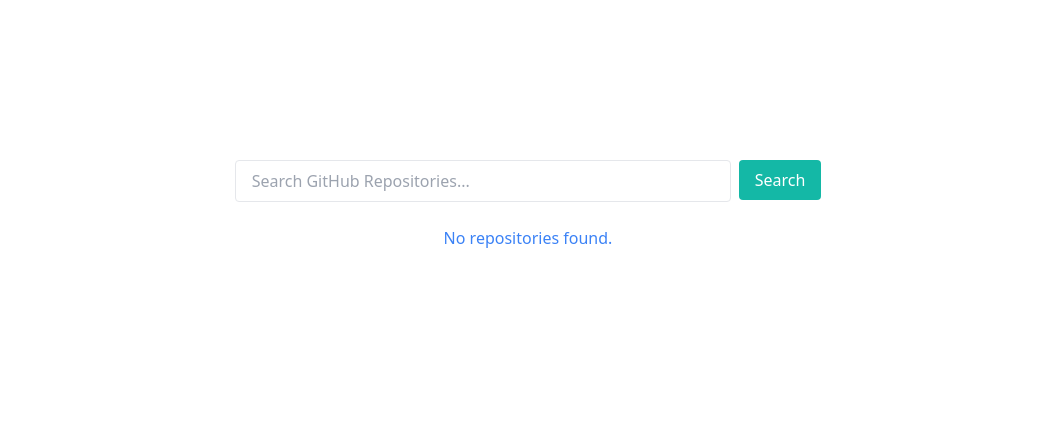
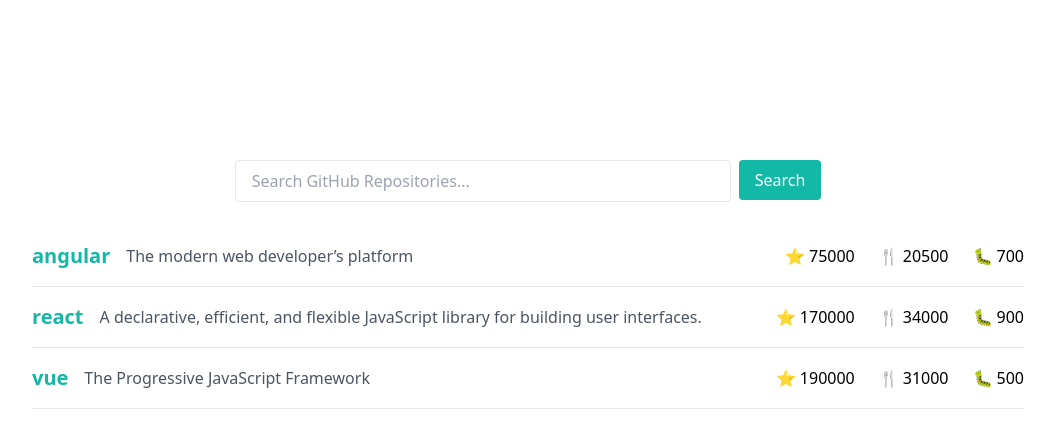
Before and after one commit to Mpilo-Pillz/angular-github-explorer, an Angular app: page / in a window 1280 px wide. Shown: the top 448 px of the page, without its empty margins (112-1167 px from the left). Built offline with nearby package versions, Linux system fonts and the light colour scheme.

Commit message:
uc-5: Test - restoring and fixing failing service test

```diff
--- a/src/app/features/repositories/components/repository-list/repository-list.component.ts
+++ b/src/app/features/repositories/components/repository-list/repository-list.component.ts
@@ -7,9 +7,50 @@ import { Repository } from '../../../../core/models/repository.model';
   templateUrl: './repository-list.component.html',
 })
 export class RepositoryListComponent {
-  repositories: Repository[];
+  repositories: any[];
   constructor(private githubService: GithubService) {
-    this.repositories = [];
+    this.repositories = [
+      {
+        id: 1,
+        name: 'angular',
+        owner: {
+          login: 'angular',
+          id: 2,
+        },
+        stargazers_count: 75000,
+        forks_count: 20500,
+        open_issues_count: 700,
+        description: 'The modern web developer’s platform',
+        html_url: 'https://github.com/angular/angular',
+      },
+      {
+        id: 2,
+        name: 'react',
+        owner: {
+          login: 'facebook',
+          id: 3,
+        },
+        stargazers_count: 170000,
+        forks_count: 34000,
+        open_issues_count: 900,
+        description:
+          'A declarative, efficient, and flexible JavaScript library for building user interfaces.',
+        html_url: 'https://github.com/facebook/react',
+      },
+      {
+        id: 3,
+        name: 'vue',
+        owner: {
+          login: 'vuejs',
+          id: 4,
+        },
+        stargazers_count: 190000,
+        forks_count: 31000,
+        open_issues_count: 500,
+        description: 'The Progressive JavaScript Framework',
+        html_url: 'https://github.com/vuejs/vue',
+      },
+    ];
   }
   onSearch(query: string) {
     this.githubService
```
Also changed, not shown: 2 other files (tests, documents, lock files or other folders).
